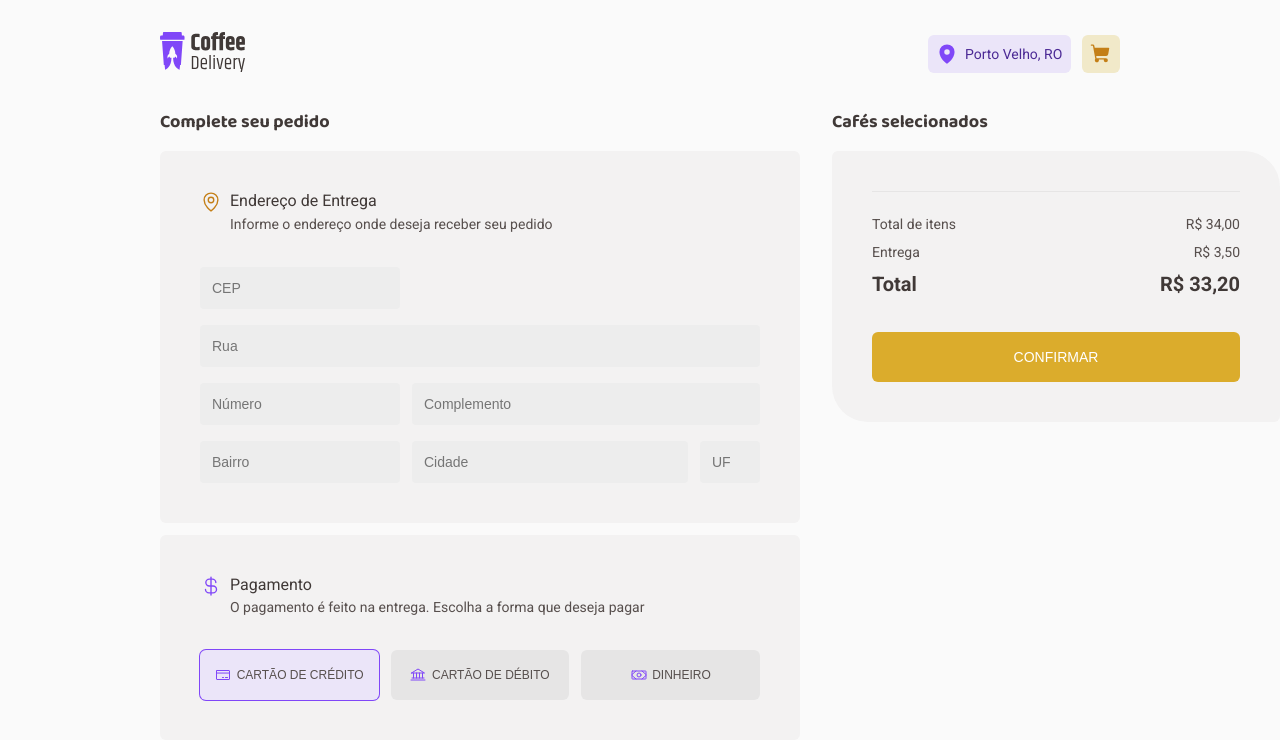
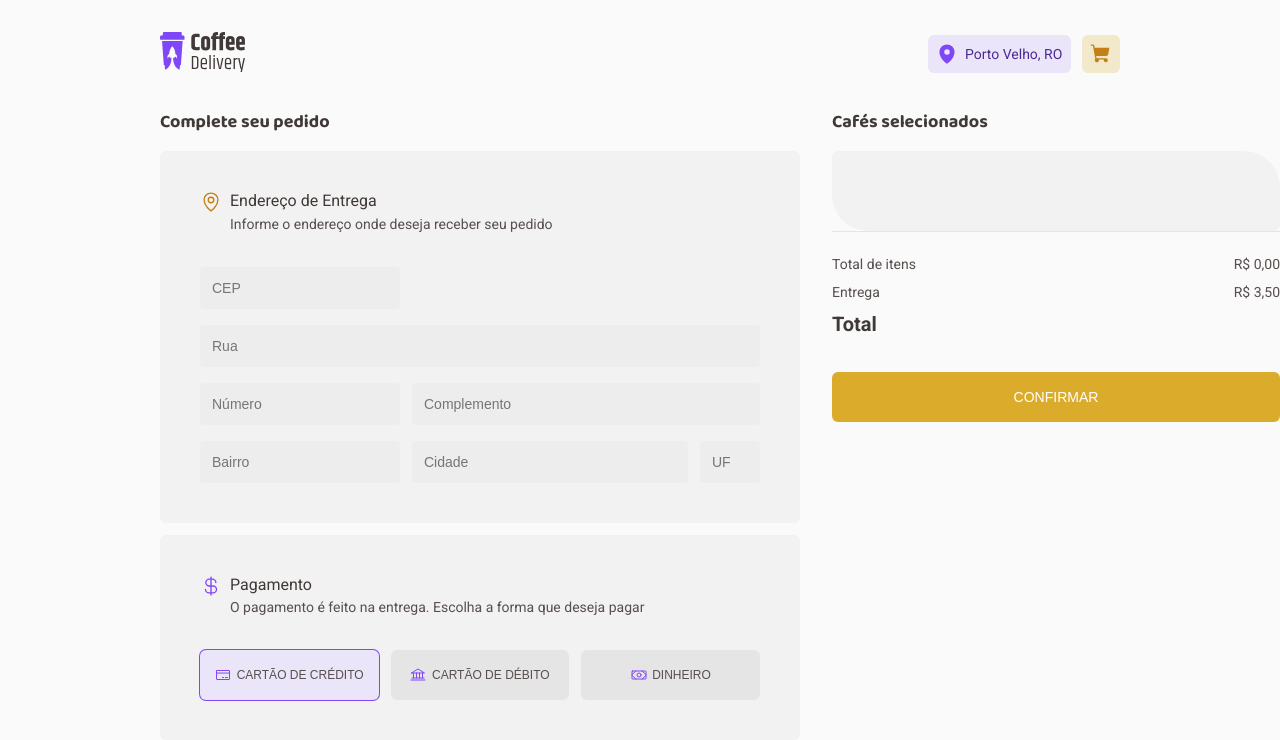
Before and after one commit to jrsoares/CoffeeDelivery, a React (Vite) app: page /checkout in a window 1280 px wide. Shown: the top 740 px of the page. Built offline with nearby package versions, Linux system fonts and the light colour scheme.

Commit message:
terminating the cartContext

```diff
--- /dev/null
+++ b/src/components/CartPayment/index.tsx
@@ -0,0 +1,35 @@
+import { BtnConfirm, CartPaymentWrapper } from "./styles";
+import React from "react";
+import { useCart } from "../../hooks/useCart";
+
+const DELIVERY_PRICE = 3.5;
+export function CartPayment() {
+  const { cartItemsTotal, cartQuantity } = useCart();
+  const cartTotal = DELIVERY_PRICE + cartItemsTotal;
+  function PriceLocaleBr(price: number): string {
+    return price.toLocaleString("pt-br", {
+      currency: "BRL",
+      minimumFractionDigits: 2,
+    });
+  }
+
+  const formattedItemsTotal = PriceLocaleBr(cartTotal);
+
+  return (
+    <CartPaymentWrapper>
+      <div>
+        <span>Total de itens</span>
+        <span>R$ {PriceLocaleBr(cartItemsTotal)} </span>
+      </div>
+      <div>
+        <span>Entrega</span>
+        <span>R$ {PriceLocaleBr(DELIVERY_PRICE)}</span>
+      </div>
+      <div className="total">
+        <span>Total</span>
+        {cartQuantity > 0 && <span>R$ {formattedItemsTotal}</span>}
+      </div>
+      <BtnConfirm disabled={cartQuantity <= 0}>Confirmar</BtnConfirm>
+    </CartPaymentWrapper>
+  );
+}
--- /dev/null
+++ b/src/components/CartPayment/styles.ts
@@ -0,0 +1,36 @@
+import styled from "styled-components";
+import { Button } from "../../pages/Checkout/styles";
+
+export const CartPaymentWrapper = styled.div`
+  display: flex;
+  flex-direction: column;
+  gap: 0.75rem;
+  border-top: 1px solid ${(props) => props.theme["base-button"]};
+  padding-top: 1.5rem;
+
+  div {
+    display: flex;
+    align-items: center;
+    justify-content: space-between;
+    font-size: 0.875rem;
+    font-weight: 400;
+    color: ${(props) => props.theme["base-text"]};
+  }
+
+  .total {
+    font-weight: 700;
+    font-size: 1.25rem;
+    color: ${(props) => props.theme["base-subtitle"]};
+  }
+`;
+export const BtnConfirm = styled(Button)`
+  background: ${(props) => props.theme["brand-yellow"]};
+  color: ${(props) => props.theme["base-white"]};
+  font-weight: 400;
+  font-size: 0.875rem;
+  margin-top: 1.5rem;
+
+  &:hover {
+    background: ${(props) => props.theme["brand-yellow-dark"]};
+  }
+`;
--- a/src/components/CoffeeSelected/index.tsx
+++ b/src/components/CoffeeSelected/index.tsx
@@ -9,7 +9,7 @@ import {
 } from "./styles";
 import { Minus, Plus, Trash } from "phosphor-react";
 import { useCart } from "../../hooks/useCart";
-import { BtnConfirm, CartPayment } from "../../pages/Checkout/styles";
+import { CartPayment } from "../CartPayment";
 
 export function CoffeeSelected() {
   const { cartItems, changeCartItemQuantity, removeCartItem } = useCart();
@@ -63,23 +63,8 @@ export function CoffeeSelected() {
             </CoffeeSelectedItem>
           );
         })}
-
-        <CartPayment>
-          <div>
-            <span>Total de itens</span>
-            <span>R$ 34,00</span>
-          </div>
-          <div>
-            <span>Entrega</span>
-            <span>R$ 3,50</span>
-          </div>
-          <div className="total">
-            <span>Total</span>
-            <span>R$ 33,20</span>
-          </div>
-          <BtnConfirm>Confirmar</BtnConfirm>
-        </CartPayment>
       </CoffeeCardContainer>
+      <CartPayment />
     </div>
   );
 }
--- a/src/contexts/CartContext.tsx
+++ b/src/contexts/CartContext.tsx
@@ -1,4 +1,4 @@
-import { createContext, ReactNode, useState } from "react";
+import { createContext, ReactNode, useEffect, useState } from "react";
 import { Coffee } from "../components/CoffeeCard";
 import { produce } from "immer";
 
@@ -8,6 +8,7 @@ export interface CartItem extends Coffee {
 interface CartContextType {
   cartItems: CartItem[];
   cartQuantity: number;
+  cartItemsTotal: number;
   addCoffeeToCart: (coffee: CartItem) => void;
   changeCartItemQuantity: (
     cartItemId: number,
@@ -21,7 +22,15 @@ interface CartContextProviderProps {
 }
 export const CartContext = createContext({} as CartContextType);
 export function CartContextProvider({ children }: CartContextProviderProps) {
-  const [cartItems, setCartItems] = useState<CartItem[]>([]);
+  const COFFEE_ITEMS_STORAGE_KEY = "coffeeDelivery:cartItems";
+
+  const [cartItems, setCartItems] = useState<CartItem[]>(() => {
+    const storedCartItems = localStorage.getItem(COFFEE_ITEMS_STORAGE_KEY);
+    if (storedCartItems) {
+      return JSON.parse(storedCartItems);
+    }
+    return [];
+  });
   const cartQuantity = cartItems.length;
   function addCoffeeToCart(coffee: CartItem) {
     const coffeAlreadyExistsInCart = cartItems.findIndex(
@@ -53,6 +62,10 @@ export function CartContextProvider({ children }: CartContextProviderProps) {
     setCartItems(newCart);
   }
 
+  const cartItemsTotal = cartItems.reduce((total, cartItem) => {
+    return total + cartItem.price * cartItem.quantity;
+  }, 0);
+
   function removeCartItem(cartItemId: number) {
     const newCart = produce(cartItems, (draft) => {
       const coffeeExistsInCart = cartItems.findIndex(
@@ -64,11 +77,17 @@ export function CartContextProvider({ children }: CartContextProviderProps) {
     });
     setCartItems(newCart);
   }
+
+  useEffect(() => {
+    localStorage.setItem(COFFEE_ITEMS_STORAGE_KEY, JSON.stringify(cartItems));
+  }, [cartItems]);
+
   return (
     <CartContext.Provider
       value={{
         cartItems,
         cartQuantity,
+        cartItemsTotal,
         addCoffeeToCart,
         changeCartItemQuantity,
         removeCartItem,
--- a/src/pages/Checkout/styles.ts
+++ b/src/pages/Checkout/styles.ts
@@ -171,38 +171,3 @@ export const BtnPayment = styled(Button)`
     box-shadow: 0 0 0 1px ${(props) => props.theme["brand-purple"]};
   }
 `;
-
-export const CartPayment = styled.div`
-  display: flex;
-  flex-direction: column;
-  gap: 0.75rem;
-  border-top: 1px solid ${(props) => props.theme["base-button"]};
-  padding-top: 1.5rem;
-
-  div {
-    display: flex;
-    align-items: center;
-    justify-content: space-between;
-    font-size: 0.875rem;
-    font-weight: 400;
-    color: ${(props) => props.theme["base-text"]};
-  }
-
-  .total {
-    font-weight: 700;
-    font-size: 1.25rem;
-    color: ${(props) => props.theme["base-subtitle"]};
-  }
-`;
-
-export const BtnConfirm = styled(Button)`
-  background: ${(props) => props.theme["brand-yellow"]};
-  color: ${(props) => props.theme["base-white"]};
-  font-weight: 400;
-  font-size: 0.875rem;
-  margin-top: 1.5rem;
-
-  &:hover {
-    background: ${(props) => props.theme["brand-yellow-dark"]};
-  }
-`;
```
